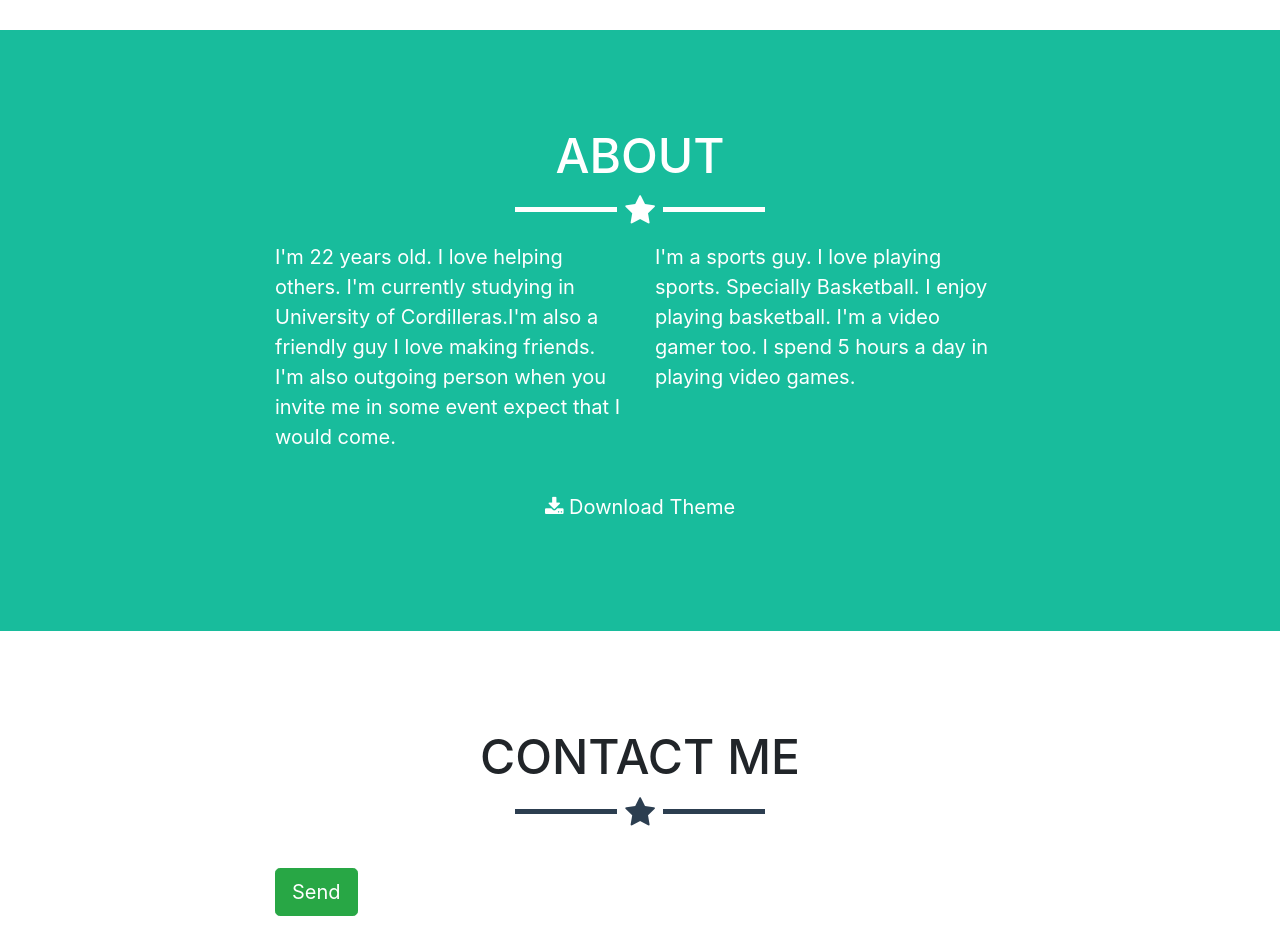
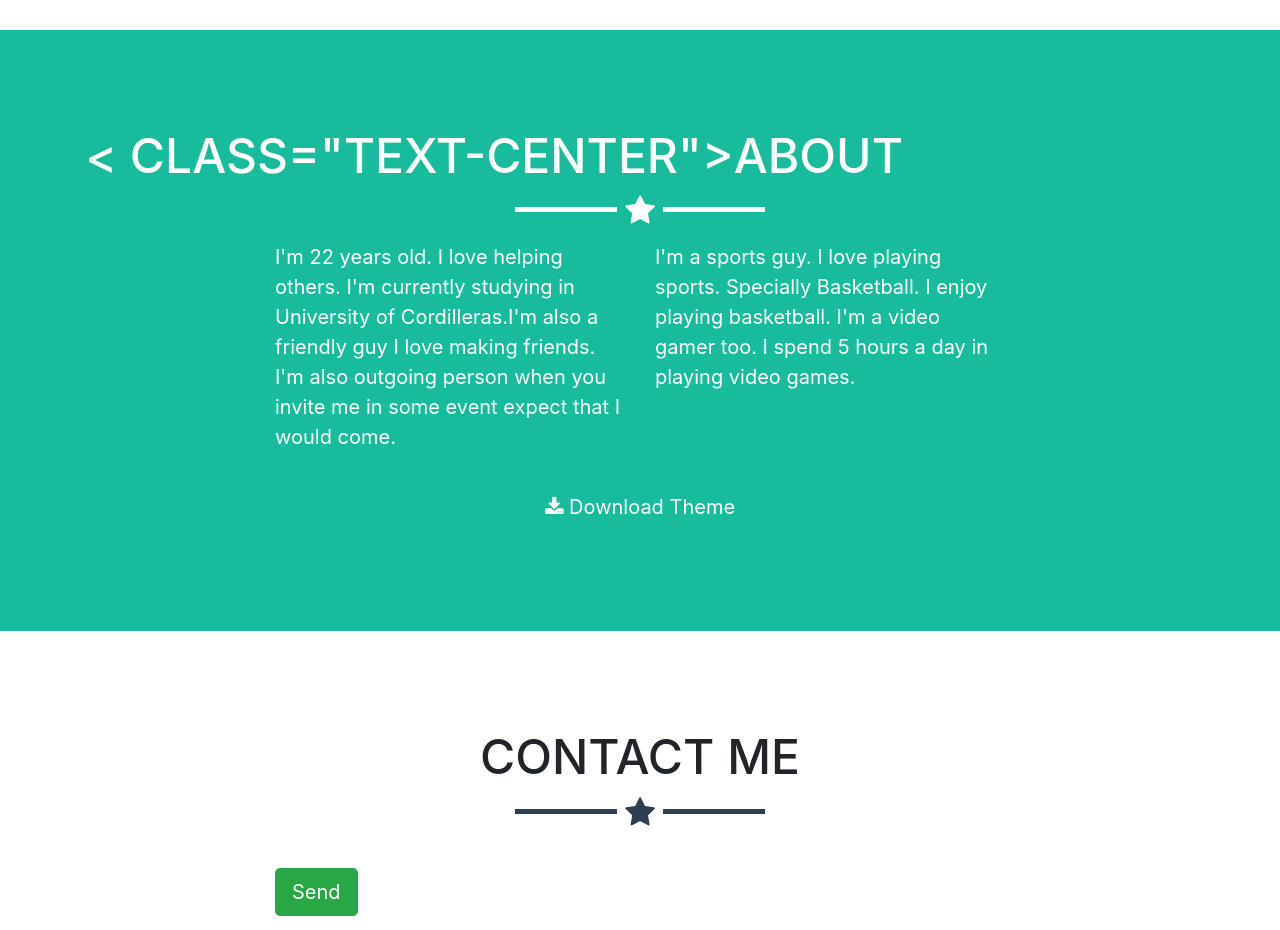
Before and after one commit to Jagermeister95/Joaojaquias.github.io, a website with bundled scripts: page index.html in a window 1280 px wide. Shown: the part 1660-2590 px from the top of the page. Built offline with nearby package versions, Linux system fonts and the light colour scheme; a script that the page names is missing.

Commit message:
Update index.html

```diff
--- a/index.html
+++ b/index.html
@@ -84,7 +84,7 @@
     <!-- About Section -->
     <section class="success" id="about">
       <div class="container">
-        <h2 class="text-center">About</h2>
+	      <h2 <font face="Georgia"</font>< class="text-center">About</h2>
         <hr class="star-light">
         <div class="row">
           <div class="col-lg-4 ml-auto">
```
